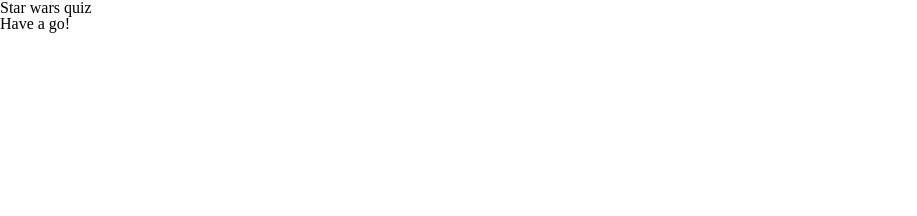
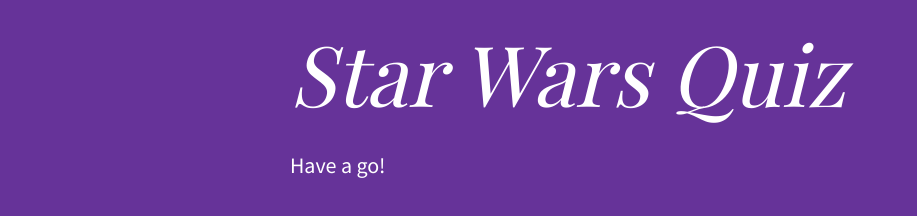
Before and after one commit to coelacanth7/starwars_quiz, a website: page index.html in a window 1280 px wide. Shown: the whole page, without its empty margins (0-917 px from the left). Drawn offline with nearby package versions, Linux system fonts and the light colour scheme; a web font is replaced by a local one.

Commit message:
some css

```diff
--- a/index.html
+++ b/index.html
@@ -4,14 +4,16 @@
     <meta charset="UTF-8">
     <title>title</title>
   <link rel="stylesheet" href="styles.css" type="text/css">
+  <link href="https://fonts.googleapis.com/css?family=Playfair+Display:400,700,700i|Source+Sans+Pro" rel="stylesheet">
   </head>
   <body>
 
-    <h1>Star wars quiz</h1>
-
-    <div id="quiz">
-      <div id="startBtn">
-        Have a go!
+    <div id="wrapper">
+      <h1>Star Wars Quiz</h1>
+      <div id="quiz">
+        <div id="startBtn">
+          Have a go!
+        </div>
       </div>
     </div>
 
--- a/styles.css
+++ b/styles.css
@@ -131,3 +131,44 @@
 * {
 	box-sizing: border-box;
 }
+
+/* STYLES */
+
+html {
+	background-color: rebeccapurple;
+	color: #fff;
+}
+
+body {
+	height: 100vh;
+	padding: 30px;
+}
+
+#wrapper {
+	margin: 0 auto;
+	max-width: 700px;
+}
+
+h1 {
+	font-family: "Playfair Display", Serif;
+	font-size: 84px;
+	font-style: italic;
+	margin-bottom: 40px;
+}
+
+#quiz {
+	font-family: "Source Sans Pro", Sans-Serif;
+	font-size: 22px;
+}
+
+#quiz h2 {
+	padding-bottom: 10px;
+}
+
+#quiz li {
+	padding: 10px;
+}
+
+#quiz ul {
+	padding-bottom: 10px;
+}
```
